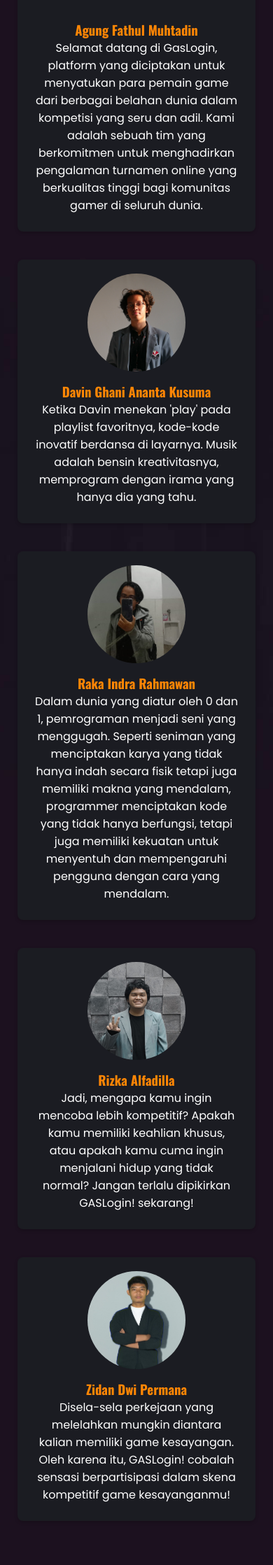
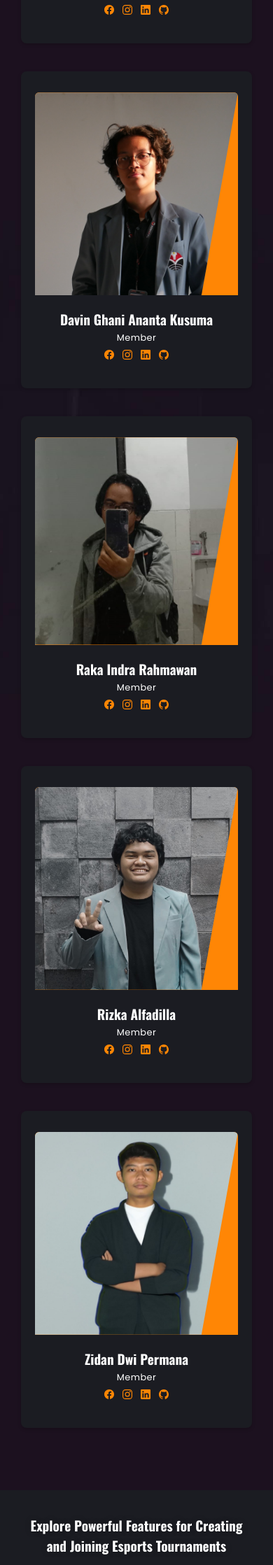
Before and after one commit to AgungFathul/AgungFathul01.github.io, a PHP site: page /GasLogin/about.html in a window 390 px wide. Shown: the part 1584-3821 px from the top of the page at 70% size. Run offline with PHP 8.4, Linux system fonts and the light colour scheme.

Commit message:
fix responsive about us

```diff
--- a/GasLogin/about.html
+++ b/GasLogin/about.html
@@ -121,7 +121,7 @@
           <div id="about-text">
             <div class="about-container">
               <div class="visi">
-                <h1>VISI</h1>
+                <h2>VISI</h2>
                 <p>
                   Visi kami adalah untuk menjadi pusat utama bagi komunitas
                   esports lokal, di mana para gamer dapat menemukan dan
@@ -130,7 +130,7 @@
                 </p>
               </div>
               <div class="misi">
-                <h1>MISI</h1>
+                <h2>MISI</h2>
                 <p>
                   Misi kami adalah untuk menyediakan platform yang mudah
                   digunakan, aman, dan adil bagi semua kalangan, serta untuk
@@ -161,14 +161,23 @@
               /></a>
             </div>
             <div id="about-profile-body">
-              <h3>Agung Fathul Muhtadin</h3>
+              <h2>Agung Fathul Muhtadin</h2>
               <p>
-                Selamat datang di GasLogin, platform yang diciptakan untuk
-                menyatukan para pemain game dari berbagai belahan dunia dalam
-                kompetisi yang seru dan adil. Kami adalah sebuah tim yang
-                berkomitmen untuk menghadirkan pengalaman turnamen online yang
-                berkualitas tinggi bagi komunitas gamer di seluruh dunia.
+                Leader
               </p>
+              <div class="about-social-media">
+                <a href="https://www.facebook.com">
+                  <ion-icon name="logo-facebook"></ion-icon>
+                </a>
+                <a href="https://www.instagram.com">
+                  <ion-icon name="logo-instagram"></ion-icon>
+                </a>
+                <a href="https://www.linkedin.com">
+                  <ion-icon name="logo-linkedin"></ion-icon>
+                </a>
+                <a href="https://www.github.com">
+                  <ion-icon name="logo-github"></ion-icon>
+              </div>
             </div>
           </div>
           <div id="about-profile">
@@ -178,13 +187,23 @@
               /></a>
             </div>
             <div id="about-profile-body">
-              <h3>Davin Ghani Ananta Kusuma</h3>
+              <h2>Davin Ghani Ananta Kusuma</h2>
               <p>
-                Ketika Davin menekan 'play' pada playlist favoritnya, kode-kode
-                inovatif berdansa di layarnya. Musik adalah bensin
-                kreativitasnya, memprogram dengan irama yang hanya dia yang
-                tahu.
+                Member
               </p>
+              <div class="about-social-media">
+                <a href="https://www.facebook.com">
+                  <ion-icon name="logo-facebook"></ion-icon>
+                </a>
+                <a href="https://www.instagram.com">
+                  <ion-icon name="logo-instagram"></ion-icon>
+                </a>
+                <a href="https://www.linkedin.com">
+                  <ion-icon name="logo-linkedin"></ion-icon>
+                </a>
+                <a href="https://www.github.com">
+                  <ion-icon name="logo-github"></ion-icon>
+              </div>
             </div>
           </div>
           <div id="about-profile">
@@ -194,15 +213,23 @@
               /></a>
             </div>
             <div id="about-profile-body">
-              <h3>Raka Indra Rahmawan</h3>
+              <h2>Raka Indra Rahmawan</h2>
               <p>
-                Dalam dunia yang diatur oleh 0 dan 1, pemrograman menjadi seni
-                yang menggugah. Seperti seniman yang menciptakan karya yang
-                tidak hanya indah secara fisik tetapi juga memiliki makna yang
-                mendalam, programmer menciptakan kode yang tidak hanya
-                berfungsi, tetapi juga memiliki kekuatan untuk menyentuh dan
-                mempengaruhi pengguna dengan cara yang mendalam.
+                Member
               </p>
+              <div class="about-social-media">
+                <a href="https://www.facebook.com">
+                  <ion-icon name="logo-facebook"></ion-icon>
+                </a>
+                <a href="https://www.instagram.com">
+                  <ion-icon name="logo-instagram"></ion-icon>
+                </a>
+                <a href="https://www.linkedin.com">
+                  <ion-icon name="logo-linkedin"></ion-icon>
+                </a>
+                <a href="https://www.github.com">
+                  <ion-icon name="logo-github"></ion-icon>
+              </div>
             </div>
           </div>
           <div id="about-profile">
@@ -212,12 +239,23 @@
               /></a>
             </div>
             <div id="about-profile-body">
-              <h3>Rizka Alfadilla</h3>
+              <h2>Rizka Alfadilla</h2>
               <p>
-                Jadi, mengapa kamu ingin mencoba lebih kompetitif?
-                Apakah kamu memiliki keahlian khusus, atau apakah kamu cuma
-                ingin menjalani hidup yang tidak normal? Jangan terlalu dipikirkan GASLogin! sekarang!
+                Member
               </p>
+              <div class="about-social-media">
+                <a href="https://www.facebook.com">
+                  <ion-icon name="logo-facebook"></ion-icon>
+                </a>
+                <a href="https://www.instagram.com">
+                  <ion-icon name="logo-instagram"></ion-icon>
+                </a>
+                <a href="https://www.linkedin.com">
+                  <ion-icon name="logo-linkedin"></ion-icon>
+                </a>
+                <a href="https://www.github.com">
+                  <ion-icon name="logo-github"></ion-icon>
+              </div>
             </div>
           </div>
           <div id="about-profile">
@@ -227,12 +265,23 @@
               /></a>
             </div>
             <div id="about-profile-body">
-              <h3>Zidan Dwi Permana</h3>
+              <h2>Zidan Dwi Permana</h2>
               <p>
-                Disela-sela perkejaan yang melelahkan mungkin diantara kalian
-                memiliki game kesayangan. Oleh karena itu, GASLogin! cobalah
-                sensasi berpartisipasi dalam skena kompetitif game kesayanganmu!
+                Member
               </p>
+              <div class="about-social-media">
+                <a href="https://www.facebook.com">
+                  <ion-icon name="logo-facebook"></ion-icon>
+                </a>
+                <a href="https://www.instagram.com">
+                  <ion-icon name="logo-instagram"></ion-icon>
+                </a>
+                <a href="https://www.linkedin.com">
+                  <ion-icon name="logo-linkedin"></ion-icon>
+                </a>
+                <a href="https://www.github.com">
+                  <ion-icon name="logo-github"></ion-icon>
+              </div>
             </div>
           </div>
         </div>
--- a/GasLogin/assets/css/style_about.css
+++ b/GasLogin/assets/css/style_about.css
@@ -6,22 +6,22 @@ body {
 }
 
 .progressbar {
-    display: block;
     width: 100%;
     height: 120px;
-    margin: 48px 0px 0px;
-    padding: auto;
+    margin-top: 48px;
     background-color: var(--raisin-black-2);
 }
 
-.about-head{
-    margin: 2vh;
+.about-head {
+    margin: 2vh 0;
+    text-align: center;
 }
 
 .about-head h1 {
     font-size: 3rem;
     font-weight: var(--fw-700);
     color: var(--orange);
+    margin-bottom: 1rem;
 }
 
 #about-content h2 {
@@ -46,7 +46,7 @@ body {
 
 .about-container {
     width: 100%;
-    padding: 5px;
+    padding: 10px;
     box-sizing: border-box;
     display: flex;
     flex-wrap: wrap;
@@ -54,41 +54,36 @@ body {
 }
 
 .visi, .misi {
-    width: 400px;
+    width: 100%;
+    max-width: 400px;
     height: auto;
     display: flex;
     flex-direction: column;
     background: transparent;
     border: 4px solid var(--orange);
     border-radius: 4px;
-    box-shadow: 0 2px 5px rgba(0,0,0,0.2);
+    box-shadow: 0 2px 5px rgba(0, 0, 0, 0.2);
     margin: 20px;
     padding: 20px;
 }
 
 #about-profile {
-    max-width: 350px;
+    max-width: 400px;
     min-height: 250px;
     display: flex;
     flex-direction: column;
     background: var(--raisin-black-2);
     border-radius: 8px;
-    box-shadow: 0 2px 5px rgba(0,0,0,0.2);
+    box-shadow: 0 2px 5px rgba(0, 0, 0, 0.2);
     margin: 20px;
     color: var(--white);
-    padding: 10px 10px;
+    padding: 20px;
     align-items: center;
 }
-
-#about-profile h3{
-    color: var(--orange);
-}
-
 
 #about-profile:hover {
     transform: scale(1.01);
     box-shadow: 0 2px 5px var(--orange);
-
 }
 
 #about-profile-header {
@@ -96,28 +91,40 @@ body {
     justify-content: center;
     align-items: center;
     margin-top: 10px;
-    border-radius: 50%;
-    width: 140px;
-    height: 140px;
+    background-color: var(--orange);
+    border-radius: 2% 2% 0 0;
+    max-height: 350px;
+    max-width: 350px;
     overflow: hidden;
     text-align: center;
 }
 
 #about-profile-header img {
+    clip-path: var(--polygon-2);
     width: 100%;
     height: 100%;
     object-fit: cover;
-
 }
 
-#about-profile-body, #about-feature-body{
+.about-social-media{
+    display: flex;
+    justify-content: center;
+    align-items: center;
+    margin-top: 5px;
+    gap: 10px;
+    color: var(--orange);
+    font-size: 1.5rem;
+}
+
+#about-profile-body,
+#about-feature-body {
     text-align: center;
     display: flex;
     box-sizing: border-box;
     justify-content: center;
     align-items: center;
     flex-direction: column;
-    padding: 15px;
+    padding: 20px;
 }
 
 .about-box {
@@ -139,7 +146,7 @@ body {
     flex-direction: column;
     align-items: center;
     justify-content: center;
-    padding: 10px 35px;
+    padding: 20px;
 }
 
 #about-feature-header ion-icon {
@@ -147,21 +154,37 @@ body {
     height: 100px;
 }
 
-#about-text p, #about-profile p, #about-feature p {
+#about-text p,
+#about-profile p,
+#about-feature p {
     font-family: var(--ff-poppins);
     font-size: 1rem;
+    line-height: 1.8;
+    letter-spacing: 0.5px;
 }
 
-.about-team{
-	margin: 7vh 0;
+.about-team {
+    margin: 7vh 0;
 }
 
-@media screen and (max-width: 415px){
-	.about-head h1 {
-        font-size: 2.5rem;
+@media screen and (max-width: 415px) {
+    .about-head h1 {
+        font-size: 2.2rem;
     }
 
-    .about-container h1, #about-content h2 {
-        font-size: 1.5rem;
+    .about-container h1,
+    #about-content h2,
+    #about-profile h2 {
+        font-size: 1.2rem;
+    }
+
+    #about-text p,
+    #about-profile p,
+    #about-feature p {
+        font-size: 0.8rem;
+    }
+
+    .about-social-media {
+        font-size: 1rem;
     }
 }
```
